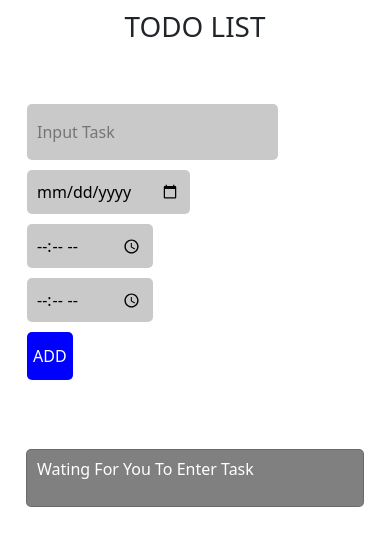
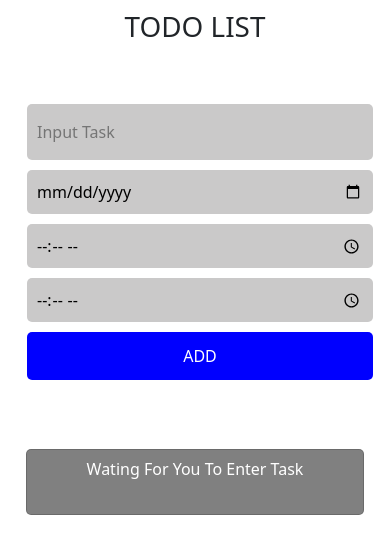
Before and after one commit to NdelliPeter/Todoapp-next.js, a Next.js app: page / in a window 390 px wide. Shown: the top 554 px of the page. Built offline with nearby package versions, Linux system fonts and the light colour scheme.

Commit message:
Responsive

```diff
--- a/src/components/addTask.js
+++ b/src/components/addTask.js
@@ -4,9 +4,9 @@ import { useState, useEffect } from 'react'
 import {useForm} from 'react-hook-form'
 import { yupResolver } from '@hookform/resolvers/yup'
 import * as yup from 'yup'
-import moment from 'moment'
-import {Date} from 'yup'
-import parse from 'date-fns'
+import moment, { localeData, now } from 'moment'
+// import {Date} from 'yup'
+import parse, { format } from 'date-fns'
 
 // const moment =require("moment");
 // moment().format("MM DD YYYY")
@@ -14,14 +14,14 @@ import parse from 'date-fns'
 
 
 
-export default function AddTask ({addTask, todos, setTodos, editTask, editTodo, setEditTodo}) {
+export default function AddTask ({addTask, todos, setTodos, deleteTask, editTodo, setEditTodo}) {
 
     // console.log(editTodo);
 
     const schema = yup.object().shape({
         title: yup.string()
         .trim('Please input task cannot contain just spaces')
-        .required('please fill in a Task properly'),
+        .required('please fill in a Task'),
         date: yup.string().required('Please input Date'),
         startTime: yup.string().required(),
         endTime: yup.string()
@@ -30,7 +30,6 @@ export default function AddTask ({addTask, todos, setTodos, editTask, editTodo,
           const { startTime } = this.parent;
           return moment(value, "HH:mm").isSameOrAfter(moment(startTime, "HH:mm"));
         })
-        // complete: yup.boolean(false)
     }).required()
 
 
@@ -57,14 +56,6 @@ export default function AddTask ({addTask, todos, setTodos, editTask, editTodo,
     const [endTime, setEndTime] = useState('')
 
 
-    // const editUpdate = (data) => {
-    //     const newTodo ={data}
-    //     addTask(newTodo)
-    //     setEditTodo('')
-    // }
-
-
-
     useEffect (() => {
         if(editTodo) {
             setInputTask(setValue('title', editTodo.title ) )
@@ -77,10 +68,11 @@ export default function AddTask ({addTask, todos, setTodos, editTask, editTodo,
             setInputDate('')
             setStartTime('')
             setEndTime('')
-
         }
 
     },[setInputTask, setInputDate, setStartTime, setEndTime, editTodo] )
+
+
 
     const submitTodo = (data) => {
         // console.log(data);
@@ -113,65 +105,53 @@ export default function AddTask ({addTask, todos, setTodos, editTask, editTodo,
             addTask(data)
             reset()
         }else {
+            // const deleteTodo = todos.filter((todoitem) => (todos.indexOf(todoitem) !== todos.indexOf(editTodo)))
+            // setTodos(deleteTodo)
             addTask(data)
             reset()
             setEditTodo('')
+        }
+
     }
 
-        // if (!editTodo) {
-        //     if (e.target.title.value == '' || e.target.title.value == '   ' || e.target.date.value == '' || e.target.startTime.value == '' || e.target.endTime.value == ''){
-        //         alert('Please fill the entire form')
-        //     }else{
-        //         const data = {
-        //             id: id,
-        //             title:e.target.title.value,
-        //             date: e.target.date.value,
-        //             startTime: e.target.startTime.value,
-        //             endTime: e.target.endTime.value
-        //         }
-        //         console.log(data);
-        //         addTask(data)
-        //         setInputTask('');
-        //         setEndTime('');
-        //         setInputDate('');
-        //         setStartTime('');
-        //     }
-        // }else {
-        //     editUpdate(id,e.target.title.value, e.target.date.value, e.target.startTime.value, e.target.endTime.value )
-        // }
-    }
-
+    const today = new Date()
+    let dd = today.getDate()
+    let mm = today.getMonth() + 1
+    const yyyy = today.getFullYear()
+    let day = (`${dd} ${mm} ${yyyy}`)
+    // console.log(dd, mm, yyyy);
+    console.log(day);
 
     return (
         <>
             <div className='container-fluid mt-5 d-flex justify-content-center align-items-center'>
                 <form id='addTaskForm' className='row justify-content-center align-items-center' onSubmit={handleSubmit(submitTodo)}>
 
-                            <div className='col-sm-12 col-md-10 col-lg-10 '>
+                            <div className='col-12 col-sm-12 col-md-10 col-lg-10 '>
                                 <input
-                                    className='col-sm-12 col-md-12 col-lg-12 '
+                                    className='col-12 col-sm-12 col-md-12 col-lg-12 '
                                     id={styles.inputTask}
                                     type={'string'}
                                     placeholder={'Input Task'}
-                                    {...register('title', {value: inputTask})}
+                                    {...register('title', {value: inputTask })}
                                     /><br/>
                                     {errors.title && <span className='text-danger font-strong'>{errors.title.message}</span>}
                             </div>
 
-                            <div className='col-sm-12 col-md-3 col-lg-3' >
+                            <div className='col-12 col-sm-12 col-md-3 col-lg-3' >
                                 <input
-                                    className='col-sm-12 col-md-12 col-lg-12'
+                                    className='col-12 col-sm-12 col-md-12 col-lg-12'
                                     id={styles.otherInput}
                                     type={'date'}
                                     placeholder={'Date'}
-                                    {...register('date', {value: inputDate})}
+                                    {...register('date', {value: inputDate ?? day})}
                                     /><br/>
                                     {errors.date && <span className='text-danger'>{errors.date.message}</span>}
                             </div>
 
-                            <div className='col-sm-12 col-md-3 col-lg-3' >
+                            <div className='col-12 col-sm-12 col-md-3 col-lg-3' >
                                 <input
-                                    className='col-sm-12 col-md-12 col-lg-12'
+                                    className='col-12 col-sm-12 col-md-12 col-lg-12'
                                     id={styles.otherInput}
                                     type={'time'}
                                     placeholder={'Start Time'}
@@ -180,9 +160,9 @@ export default function AddTask ({addTask, todos, setTodos, editTask, editTodo,
                                     {errors.startTime && <span className='text-danger'>{errors.startTime.message}</span>}
                             </div>
 
-                            <div className='col-sm-12 col-md-3 col-lg-3'>
+                            <div className='col-12 col-sm-12 col-md-3 col-lg-3'>
                                 <input
-                                    className='col-sm-12 col-md-12 col-lg-12'
+                                    className='col-12 col-sm-12 col-md-12 col-lg-12'
                                     id={styles.otherInput}
                                     type={'time'}
                                     placeholder={'End Time'}
@@ -191,12 +171,12 @@ export default function AddTask ({addTask, todos, setTodos, editTask, editTodo,
                                     {errors.endTime && <span className='text-danger'>{errors.endTime.message}</span>}
                             </div>
 
-                            <div className='col-sm-12 col-md-9 col-lg-9' >
+                            <div className='col-12 col-sm-12 col-md-9 col-lg-9' >
                                 <button
                                     type='summit'
-                                    className='col-sm-12 col-md-12 col-lg-12'
+                                    className='col-12 col-sm-12 col-md-12 col-lg-12'
                                     id={styles.addBtn}
-                                >{editTodo ? 'Edit' : 'ADD'}</button>
+                                >{editTodo ? 'UPDATE' : 'ADD'}</button>
                             </div>
 
 
--- a/src/components/todoList.js
+++ b/src/components/todoList.js
@@ -9,30 +9,8 @@ import * as DropdownMenu from '@radix-ui/react-dropdown-menu'
 
 function TodoList ({todos, setTodos, deleteTask, editTask, }) {
 
+    const doneTask = (todo) => {
 
-    // const [bookmarksChecked, setBookmarksChecked] = useState(false);
-    const [doneTodo, setDoneTodo] =useState(false)
-
-    // useEffect(() => {
-    //     /**
-    //      * On page load we need to check if todoData exist in the local storage and if it exist we get the value and set it to the todo value
-    //      */
-    //     const objectData =  localStorage.getItem("todoData") ? JSON.parse(localStorage.getItem("todoData")) : [];
-    //     setTodos( objectData)
-    //     console.log(objectData);
-    // }, []);
-
-
-
-    const doneTask = (todo) => {
-        // const done = todos.find((todoitem) => (todos.indexOf(todoitem) == todos.indexOf(todo)))
-        // done.complete
-
-        // console.log(done);
-        // const done = todos.map((todoitem) => {
-        //     todos.indexOf(todoitem) == todos.indexOf(todo)
-        //        return todoitem, setDoneTodo(true)
-        // })
         const done= todos.map((todoitem) => {
             if(todos.indexOf(todoitem) == todos.indexOf(todo)){
                 return {...todoitem, complete: !todoitem.complete}
@@ -44,11 +22,8 @@ function TodoList ({todos, setTodos, deleteTask, editTask, }) {
         })
         console.log(done);
         setTodos(done)
-        // localStorage.setItem("todoData", JSON.stringify(done))
+        localStorage.setItem("todoData", JSON.stringify(done))
     }
-
-    const complete = doneTodo ? styles.line_through: '';
-
 
 
     return (
@@ -93,7 +68,7 @@ function TodoList ({todos, setTodos, deleteTask, editTask, }) {
                                                 </div>
                                             )
                                         })
-                                        : <div>
+                                        : <div className='d-flex justify-content-center align-items-center'>
                                             <h6>Wating For You To Enter Task</h6>
                                           </div>
                                     }
--- a/src/pages/index.js
+++ b/src/pages/index.js
@@ -74,6 +74,7 @@ useEffect(() => {
         addTask={addTask}
         setTodos={setTodos}
         editTodo={editTodo}
+        deleteTask={deleteTask}
         setEditTodo={setEditTodo}
         />
         <TodoList
```
